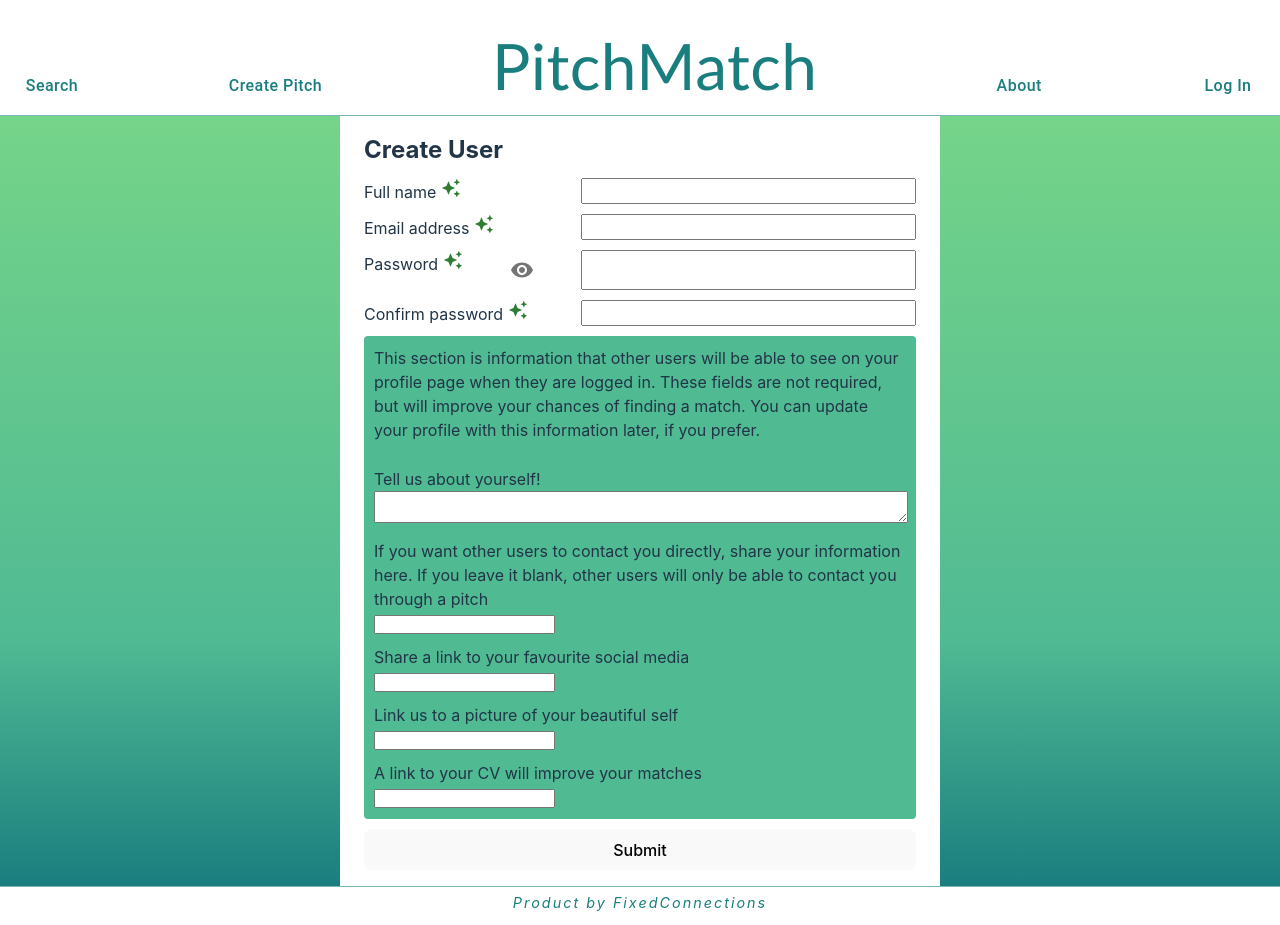
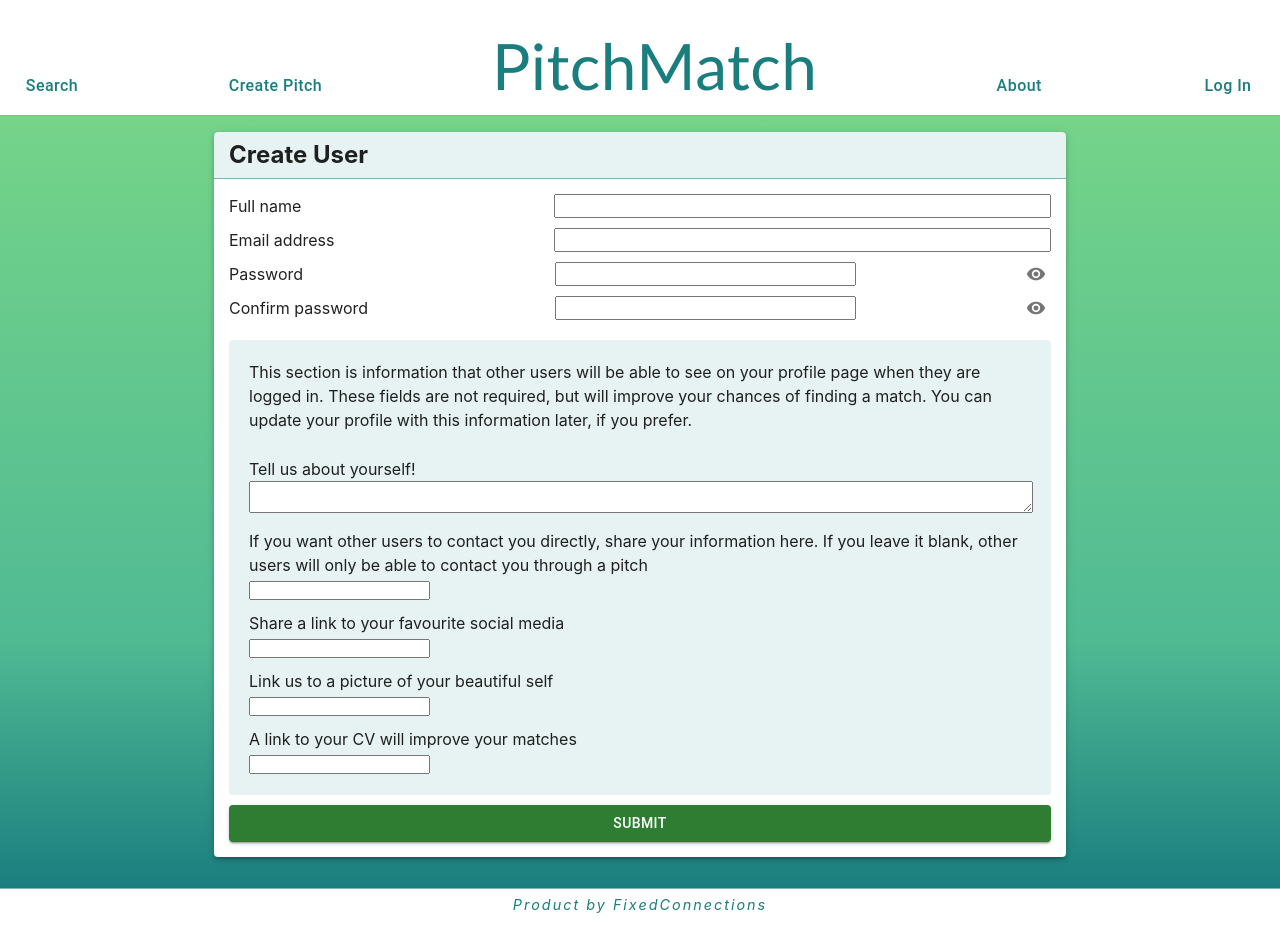
Before and after one commit to Renatuscape/PitchMatchFrontEnd, a React (Vite) app in the folder PitchMatch/: page /createuser in a window 1280 px wide. Built offline with nearby package versions, Linux system fonts and the light colour scheme.

Commit message:
Updated Create User design

```diff
--- a/PitchMatch/src/pages/CreateUser.tsx
+++ b/PitchMatch/src/pages/CreateUser.tsx
@@ -1,5 +1,5 @@
 import { AutoAwesome, Visibility, VisibilityOff } from "@mui/icons-material";
-import { Container, IconButton } from "@mui/material";
+import { Button, Container, IconButton, Paper } from "@mui/material";
 import { ChangeEvent, FormEvent, useState } from "react";
 import { Link, useNavigate } from 'react-router-dom';
 
@@ -77,22 +77,29 @@ export function CreateUser() {
       setUser({ ...user, [e.target.name]: e.target.value })
    }
    return <div className='page-background'>
-      <Container maxWidth='sm' sx={{backgroundColor: 'white', padding: 2}}>
-         <h2 style={{marginBottom: 10}}>Create User</h2>
-         <form onSubmit={onSubmit} style={{ display: 'flex', flexDirection: 'column', gap: 10 }}>
+      <Container maxWidth='md' sx={{ padding: 2, display: 'flex', alignItems: 'flex-end' }}>
+         <Paper elevation={3} style={{ marginBottom: 15, minHeight: '70vh' }}>
+         <div style={{ display: 'flex', alignItems: 'flex-end', justifyContent: 'space-between', padding: '5px 15px', backgroundColor: 'rgb(26,126,127, 0.1)', }}>
+            <h2>Create User</h2>
+            </div>
+            <form onSubmit={onSubmit} style={{
+               display: 'flex', flexDirection: 'column', gap: 10,
+               padding: 15,
+               borderTop: 'solid',
+               borderWidth: 1,
+               borderColor: 'rgba(26, 125, 127, 0.564)',
+               }}>
                <div className='form-input-container'>
-               <label htmlFor='name'>Full name <AutoAwesome color='success' fontSize="small" /></label>
+                  <label htmlFor='name'>Full name</label>
                   <input value={user.name} onChange={handleChange} id='name' name='name' type='text' />
                </div>
                <div className='form-input-container'>
-               <label htmlFor="email">Email address <AutoAwesome color='success' fontSize="small" /></label>
+                  <label htmlFor="email">Email address</label>
                   <input value={user.email} onChange={handleChange} id='email' name='email' type='email' />
                </div>
                <div className='form-input-container'>
-               <label htmlFor="password">Password <AutoAwesome color='success' fontSize="small" /></label>
-            <IconButton onClick={handleTogglePasswordVisibility}>
-              {showPassword ? <VisibilityOff /> : <Visibility />}
-            </IconButton>
+                  <label htmlFor="password">Password</label>
+                  <div style={{ margin: 0, display: 'flex', width:'60.4%', justifyContent: 'space-between'}}>
                      <input
                         value={user.password}
                         onChange={handleChange}
@@ -100,9 +107,14 @@ export function CreateUser() {
                         name='password'
                         type={showPassword ? 'text' : 'password'}
                      />
+                     <IconButton style={{ flexGrow: 0, borderStyle: 'solid', margin: 0, marginLeft: 0, marginRight: '5px', padding: 0 }} onClick={handleTogglePasswordVisibility}>
+                        {showPassword ? <VisibilityOff fontSize="small" /> : <Visibility fontSize="small" />}
+                     </IconButton>
+                  </div>
                </div>
                <div className='form-input-container'>
-               <label htmlFor="confirmPassword">Confirm password <AutoAwesome color='success' fontSize="small" /></label>
+                  <label htmlFor="confirmPassword">Confirm password</label>
+                  <div style={{ margin: 0, display: 'flex', width:'60.4%', justifyContent: 'space-between'}}>
                     <input
                      value={confirmedPassword}
                      onChange={(e) => setConfirmedPassword(e.target.value)}
@@ -110,8 +122,12 @@ export function CreateUser() {
                      name='confirmPassword'
                      type={showPassword ? 'text' : 'password'}
                   />
+                                       <IconButton style={{ flexGrow: 0, borderStyle: 'solid', margin: 0, marginLeft: 0, marginRight: '5px', padding: 0 }} onClick={handleTogglePasswordVisibility}>
+                        {showPassword ? <VisibilityOff fontSize="small" /> : <Visibility fontSize="small" />}
+                     </IconButton>
                      </div>
-            <div style={{ padding: 10, borderRadius: 4, backgroundColor: 'rgba(80,186,147,1)', display: 'flex', flexDirection: 'column', gap: 10 }}>
+               </div>
+               <div style={{ padding: 20, marginTop: 10, borderRadius: 4, backgroundColor: 'rgb(26,126,127, 0.1)', display: 'flex', flexDirection: 'column', gap: 10 }}>
                   <p style={{ paddingBottom: 15 }}>This section is information that other users will be able to see on your profile page when they are logged in. These fields are not required, but will improve your chances of finding a match. You can update your profile with this information later, if you prefer.</p>
                   <div>
                      <label htmlFor="bio"><p>Tell us about yourself!</p></label>
@@ -135,8 +151,9 @@ export function CreateUser() {
                   </div>
                </div>
                {errorMessage && <div style={{ color: 'red' }}>{errorMessage}</div>}
-            <button type="submit">Submit</button>
+               <Button variant='contained' color={'success'} type="submit">Submit</Button>
             </form>
+         </Paper>
       </Container>
    </div>
 }
```
Lines whose indentation alone changed are shown as unchanged.
